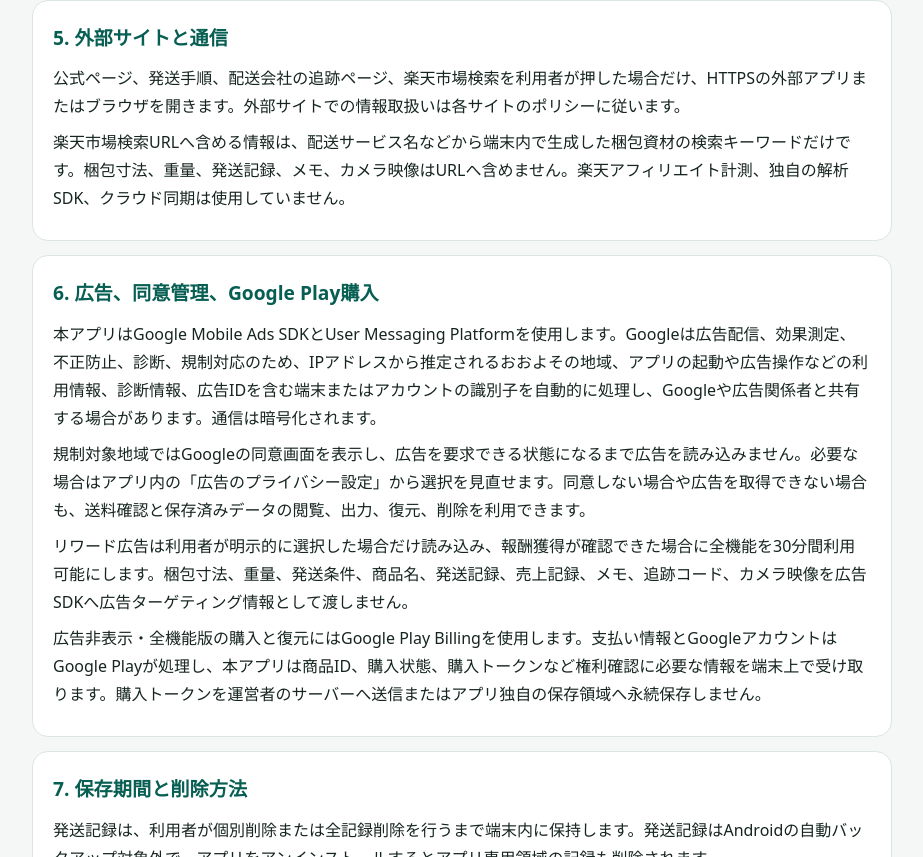
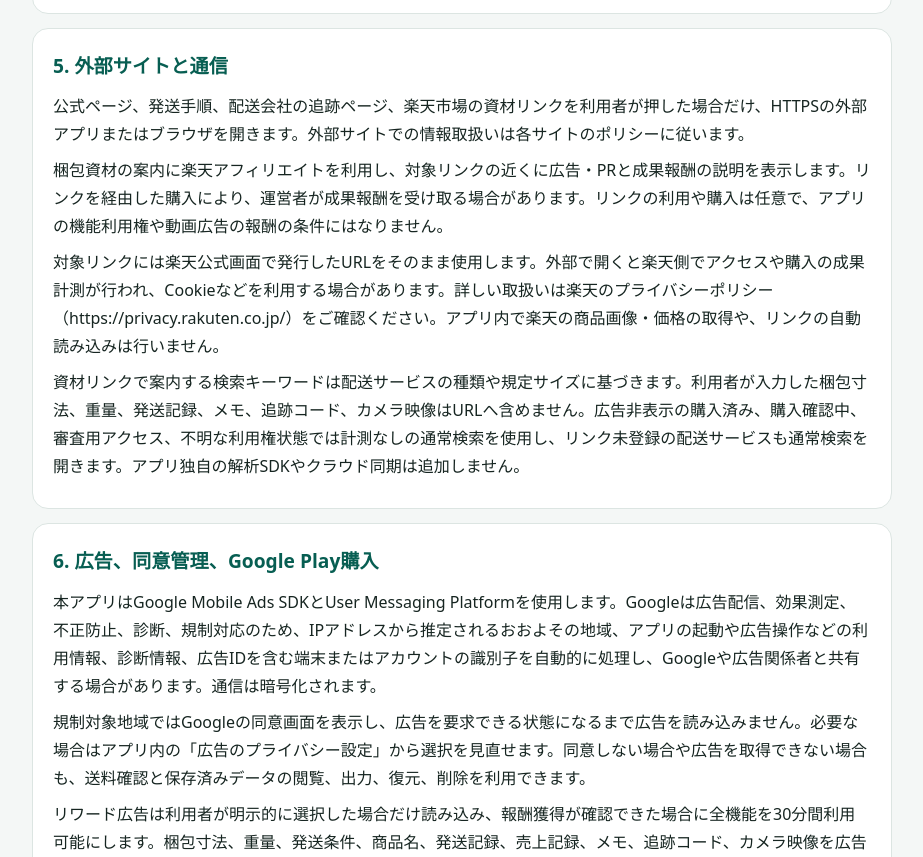
Before and after one commit to fumi231033/fumi231033.github.io, a plain HTML site: page privacy-policy.html in a window 1280 px wide. Shown: the part 1250-2107 px from the top of the page, without its empty margins (178-1101 px from the left). Drawn offline with Linux system fonts and the light colour scheme.

Commit message:
Explain optional Rakuten affiliate links in privacy policy

```diff
--- a/privacy-policy.html
+++ b/privacy-policy.html
@@ -30,8 +30,8 @@
     <main>
       <header>
         <h1>プライバシーポリシー</h1>
-        <p class="updated">対象アプリ：送料チェッカー／最終更新日：2026-09-12</p>
-        <p class="summary">送料チェッカーは、送料判定、カメラ寸法測定、発送管理、売上集計を端末内で処理します。発送記録やカメラ映像を広告事業者へ渡しません。任意のリワード広告、同意管理、Google Playの買い切りにはGoogleのサービスを使用します。</p>
+        <p class="updated">対象アプリ：送料チェッカー／最終更新日：2026-10-24</p>
+        <p class="summary">送料チェッカーは、送料判定、カメラ寸法測定、発送管理、売上集計を端末内で処理します。発送記録やカメラ映像を広告事業者へ渡しません。任意のリワード広告、同意管理、Google Playの買い切りにはGoogleのサービスを使用します。梱包資材の案内には、利用者が押した場合だけ外部で開く楽天アフィリエイトリンクを含みます。</p>
       </header>
 
       <section id="data_handling">
@@ -60,8 +60,10 @@
 
       <section id="external_services">
         <h2>5. 外部サイトと通信</h2>
-        <p>公式ページ、発送手順、配送会社の追跡ページ、楽天市場検索を利用者が押した場合だけ、HTTPSの外部アプリまたはブラウザを開きます。外部サイトでの情報取扱いは各サイトのポリシーに従います。</p>
-        <p>楽天市場検索URLへ含める情報は、配送サービス名などから端末内で生成した梱包資材の検索キーワードだけです。梱包寸法、重量、発送記録、メモ、カメラ映像はURLへ含めません。楽天アフィリエイト計測、独自の解析SDK、クラウド同期は使用していません。</p>
+        <p>公式ページ、発送手順、配送会社の追跡ページ、楽天市場の資材リンクを利用者が押した場合だけ、HTTPSの外部アプリまたはブラウザを開きます。外部サイトでの情報取扱いは各サイトのポリシーに従います。</p>
+        <p>梱包資材の案内に楽天アフィリエイトを利用し、対象リンクの近くに広告・PRと成果報酬の説明を表示します。リンクを経由した購入により、運営者が成果報酬を受け取る場合があります。リンクの利用や購入は任意で、アプリの機能利用権や動画広告の報酬の条件にはなりません。</p>
+        <p>対象リンクには楽天公式画面で発行したURLをそのまま使用します。外部で開くと楽天側でアクセスや購入の成果計測が行われ、Cookieなどを利用する場合があります。詳しい取扱いは楽天のプライバシーポリシー（https://privacy.rakuten.co.jp/）をご確認ください。アプリ内で楽天の商品画像・価格の取得や、リンクの自動読み込みは行いません。</p>
+        <p>資材リンクで案内する検索キーワードは配送サービスの種類や規定サイズに基づきます。利用者が入力した梱包寸法、重量、発送記録、メモ、追跡コード、カメラ映像はURLへ含めません。広告非表示の購入済み、購入確認中、審査用アクセス、不明な利用権状態では計測なしの通常検索を使用し、リンク未登録の配送サービスも通常検索を開きます。アプリ独自の解析SDKやクラウド同期は追加しません。</p>
       </section>
 
       <section id="ads_purchases">
```
